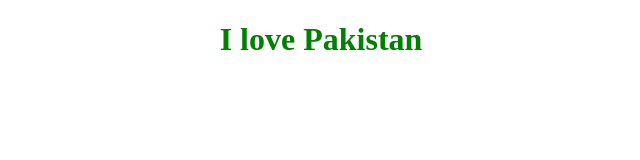
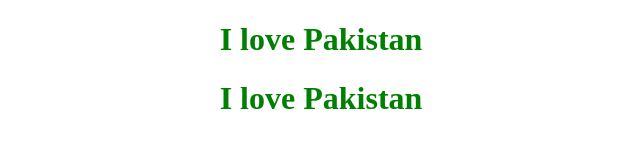
Before and after one commit to 123Muamil/test, a plain HTML site: page index.html in a window 1280 px wide. Shown: the whole page, without its empty margins (319-959 px from the left). Drawn offline with Linux system fonts and the light colour scheme.

Commit message:
add one more heading

```diff
--- a/index.html
+++ b/index.html
@@ -8,5 +8,6 @@
 </head>
 <body>
     <h1 class="heading">I love Pakistan</h1>
+    <h1 class="heading">I love Pakistan</h1>
 </body>
 </html>
```
